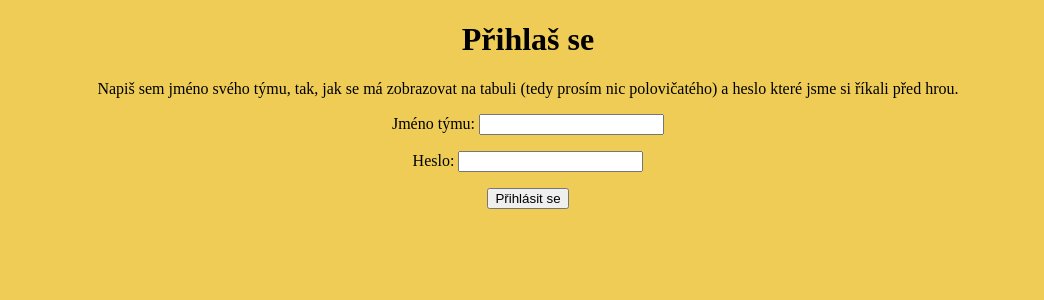
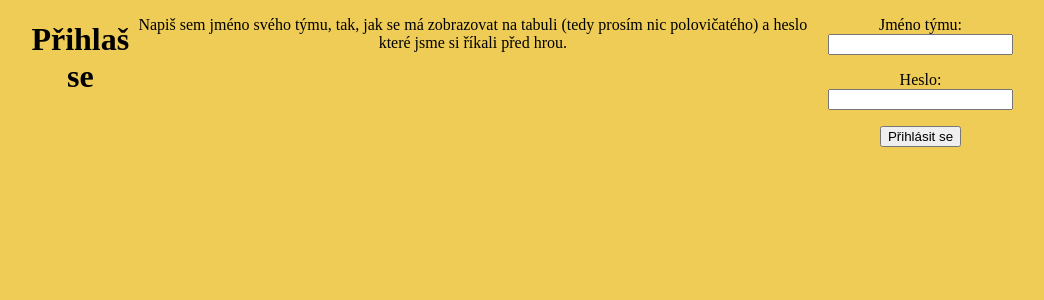
Before and after one commit to kubal000/Proud-2025, a Flask app: page / in a window 1280 px wide. Shown: the top 300 px of the page, without its empty margins (112-1156 px from the left). Run offline with Flask 3, Linux system fonts and the light colour scheme.

Commit message:
Update styles.css

```diff
--- a/static/styles.css
+++ b/static/styles.css
@@ -3,6 +3,8 @@ body {
   margin: auto;
   background-color: rgb(238, 204, 86);
   text-align: center;
+  display: flex;
+  flex-direction:row;
 }
 ul {
   list-style-type: none;
```
